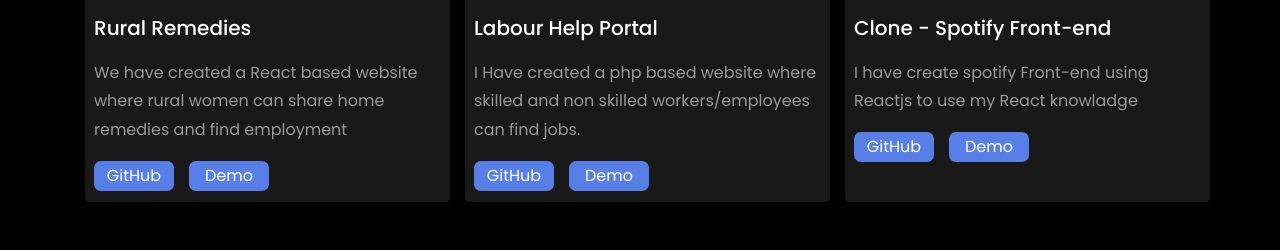
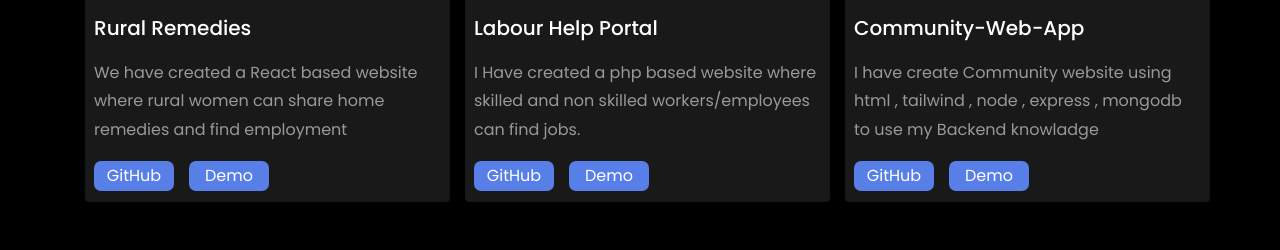
Before and after one commit to Sarthak-vyas183/Portfolio-website, a plain HTML site: page portfolio/index.html in a window 1280 px wide. Shown: the part 3333-3583 px from the top of the page. Drawn offline with Linux system fonts and the light colour scheme; files whose address does not match are found by name.

Commit message:
added new project

```diff
--- a/portfolio/index.html
+++ b/portfolio/index.html
@@ -435,10 +435,10 @@
               </a>
               <div class="text mt-3 float-right d-block">
 
-                <h3 class="heading"><a href="https://github.com/Sarthak-vyas183/spotify-clone">Clone - Spotify Front-end</a></h3>
-                <p>I have create spotify Front-end using Reactjs to use my React knowladge</p>
+                <h3 class="heading"><a href="https://github.com/Sarthak-vyas183/Coding-Community-plateform">Community-Web-App</a></h3>
+                <p>I have create Community website using html , tailwind , node , express , mongodb to use my Backend knowladge</p>
                 <div id="btn">
-					<button><a href="https://github.com/Sarthak-vyas183/spotify-clone">GitHub</a></button>
+					<button><a href="https://github.com/Sarthak-vyas183/Coding-Community-plateform">GitHub</a></button>
 					<button><a href="/">Demo</a></button>
 				</div>
 			</div>
```
Also changed, not shown: 1 other file.
